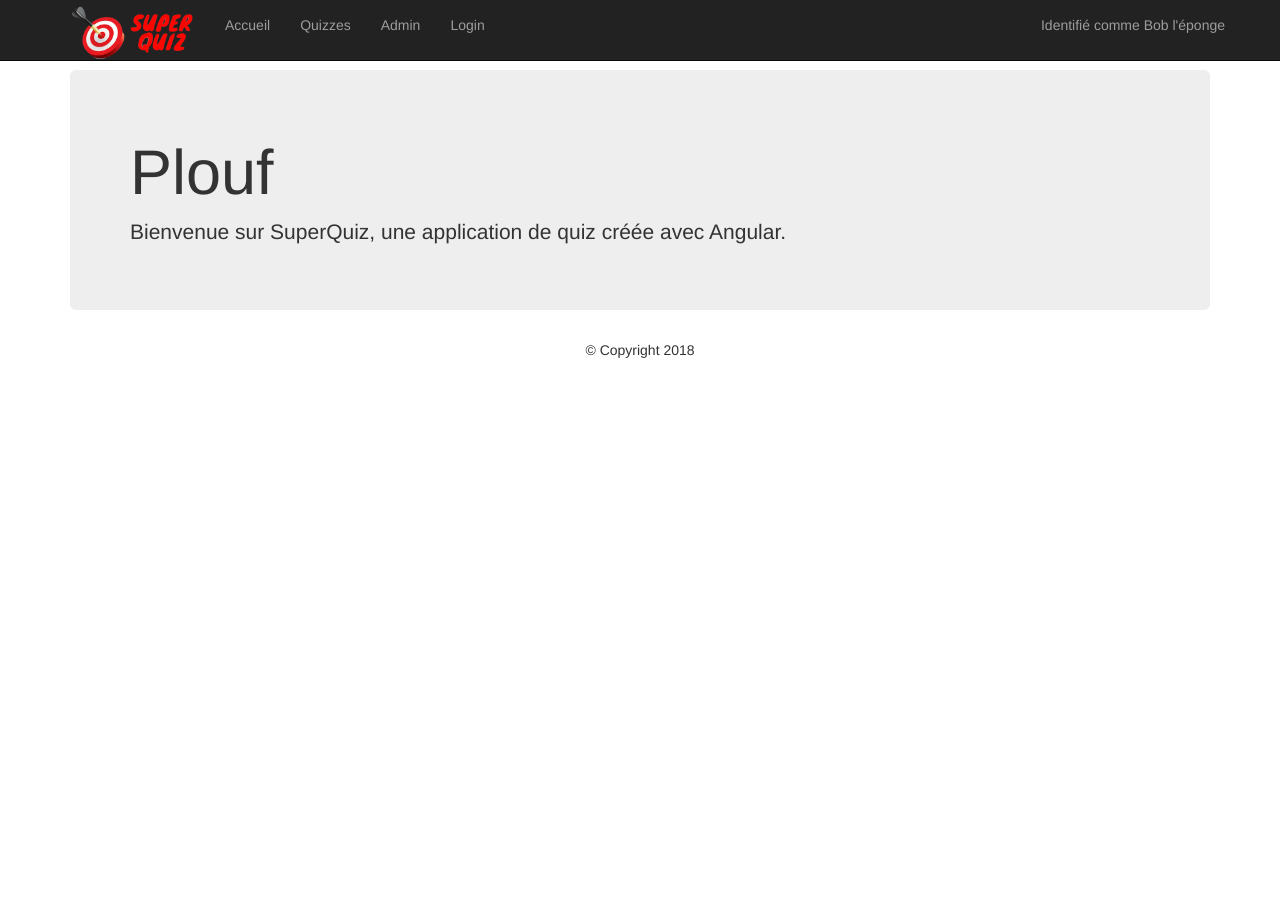
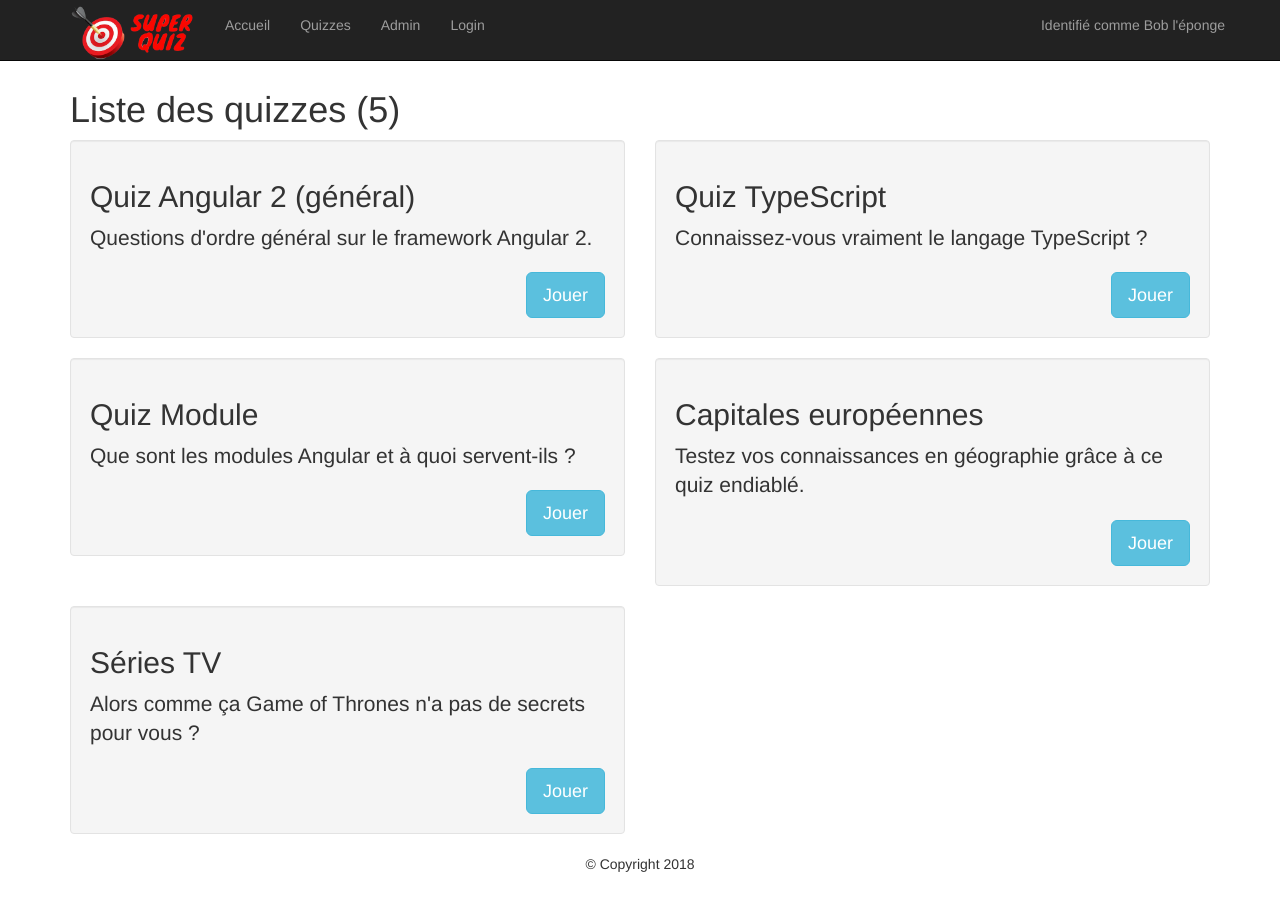
Before and after one commit to bertrandbo/playground-angular, an Angular app: page / in a window 1280 px wide. Shown: the top 910 px of the page. Before the commit the page ends 800 px from the top, so only its background shows below. Built offline with nearby package versions, Linux system fonts and the light colour scheme.

Commit message:
display a list of hard-coded quizzes

```diff
--- a/src/app/app.component.html
+++ b/src/app/app.component.html
@@ -1,7 +1,7 @@
 <app-navbar></app-navbar>
 
 <div class="container">
-  <app-home></app-home>
+  <app-quiz-list></app-quiz-list>
 </div>
 
 <app-footer></app-footer>
--- a/src/app/app.module.ts
+++ b/src/app/app.module.ts
@@ -5,9 +5,10 @@ import { AppComponent } from './app.component';
 import { NavbarComponent } from './common/navbar/navbar.component';
 import { FooterComponent } from './common/footer/footer.component';
 import { HomeComponent } from './common/home/home.component';
+import { QuizListComponent } from './quiz-list/quiz-list.component';
 
 @NgModule({
-  declarations: [ AppComponent, NavbarComponent, FooterComponent, HomeComponent ],
+  declarations: [ AppComponent, NavbarComponent, FooterComponent, HomeComponent, QuizListComponent ],
   imports: [ BrowserModule ],
   bootstrap: [AppComponent]
 })
--- /dev/null
+++ b/src/app/quiz-list/quiz-list.component.html
@@ -0,0 +1,15 @@
+<h1>Liste des quizzes ({{ quizzes.length }})</h1>
+
+<div class="row">
+
+  <div class="col-sm-6" *ngFor="let quizz of quizzes">
+    <div class="well">
+      <h2>{{ quizz.title }}</h2>
+      <p class="lead">{{ quizz.description }}</p>
+      <div class="text-right">
+        <a [href]="'#' + quizz.id" class="btn btn-info btn-lg">Jouer</a>
+      </div>
+    </div>
+  </div>
+
+</div>
--- /dev/null
+++ b/src/app/quiz-list/quiz-list.component.ts
@@ -0,0 +1,21 @@
+import { Component, OnInit } from '@angular/core';
+import { Quiz } from '../models/quiz';
+import { QUIZZES } from '../data/quizzes';
+
+@Component({
+  selector: 'app-quiz-list',
+  templateUrl: './quiz-list.component.html',
+  styles: []
+})
+export class QuizListComponent implements OnInit {
+
+  quizzes: Array<Quiz>;
+
+  constructor() {
+    this.quizzes = QUIZZES;
+  }
+
+  ngOnInit() {
+  }
+
+}
```
